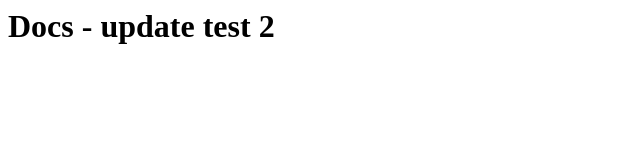
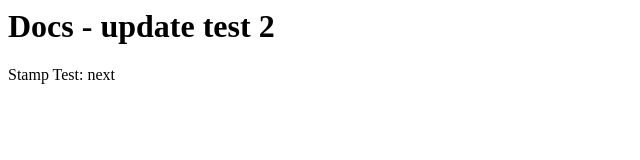
Before and after one commit to bazel-build-sandbox/bazel-build-sandbox.github.io, a plain HTML site: page next/index.html in a window 1280 px wide. Shown: the full height of the page, 0-640 px from the left. Drawn offline with Linux system fonts and the light colour scheme.

Commit message:
Deploying docs for v6.5.2-next.13

```diff
--- a/next/index.html
+++ b/next/index.html
@@ -1,5 +1,7 @@
 <html>
   <body>
     <h1>Docs - update test 2</h1>
+
+    <p>Stamp Test: next</p>
   </body>
 </html>
```
